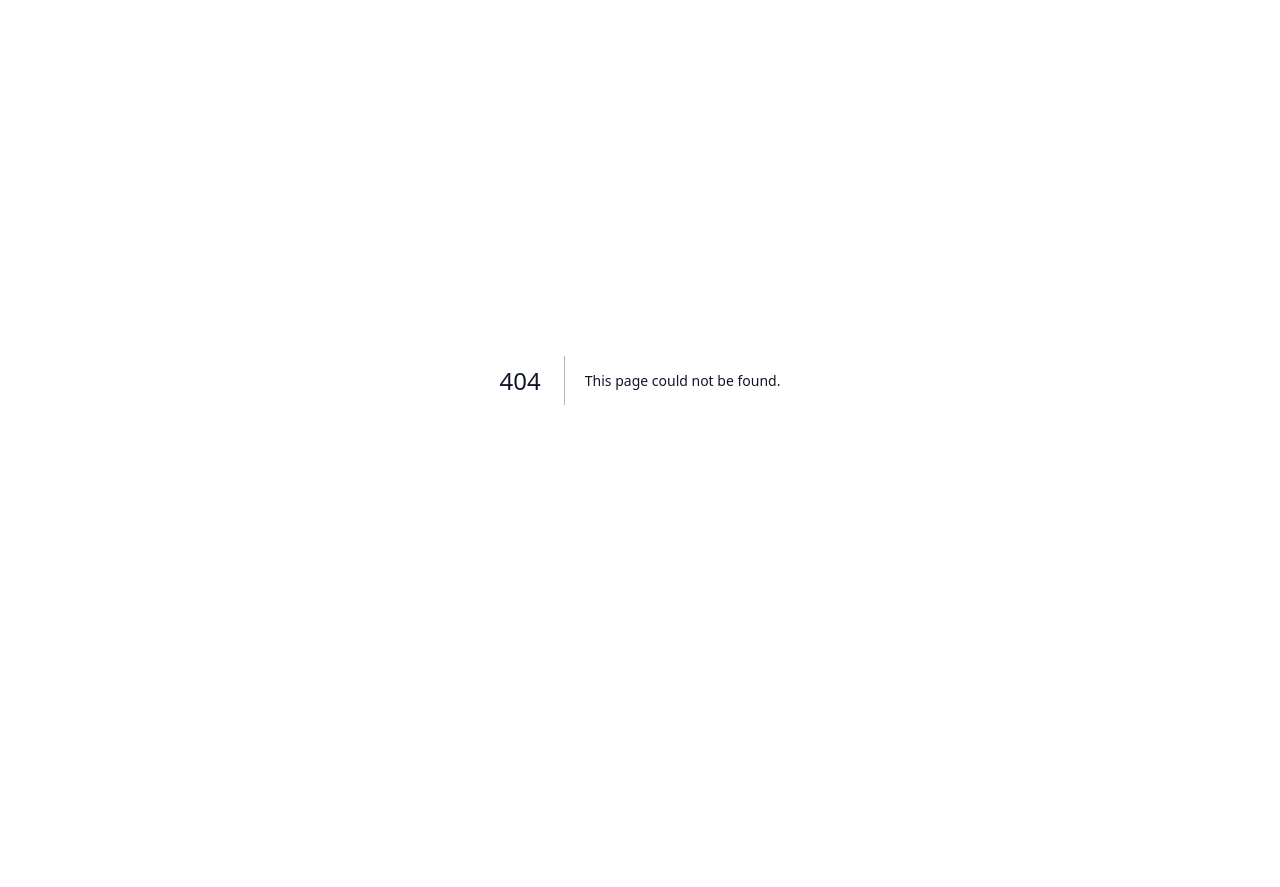
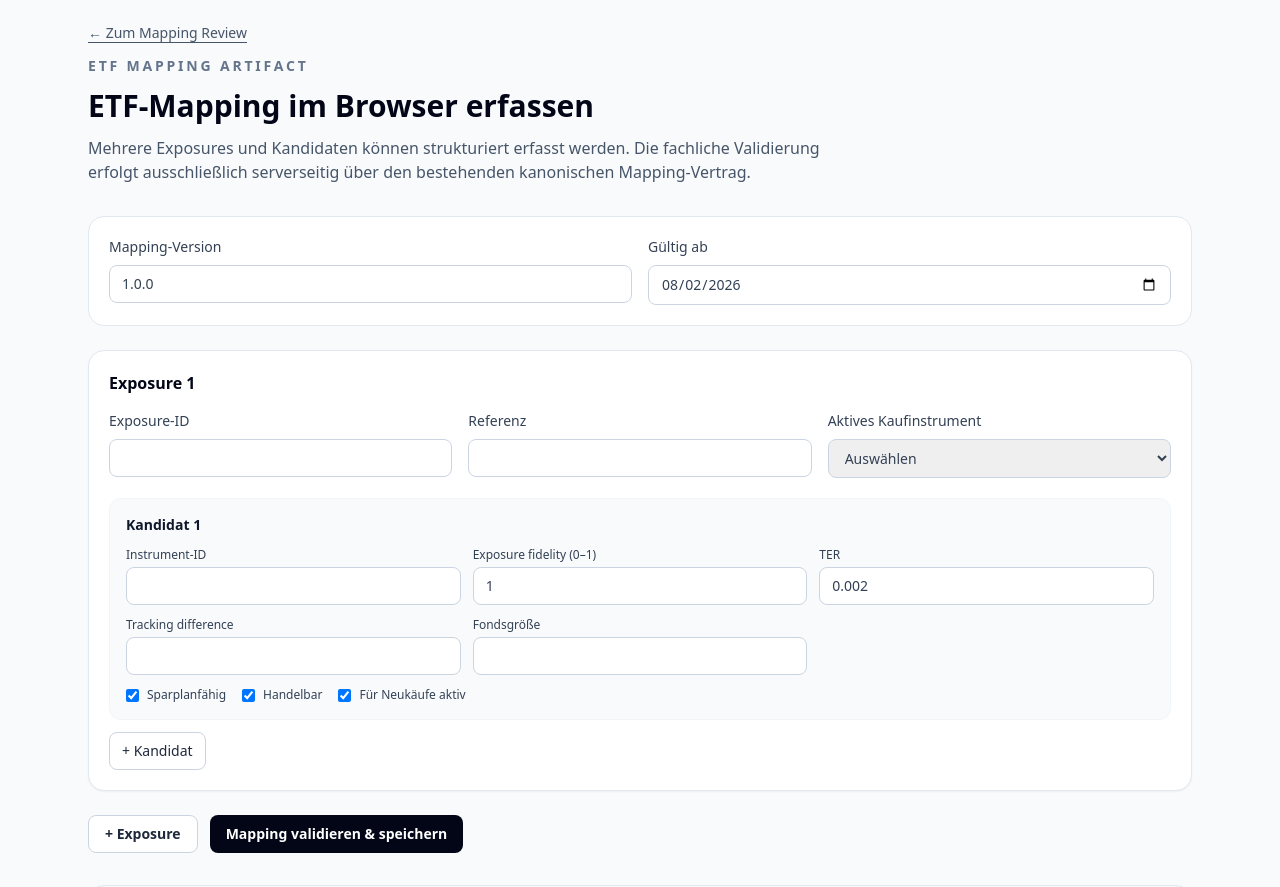
Before and after one commit to GithubLarsKomo/hedge-decision-cockpit, a Next.js app: page /monthly/run/mapping-review/new in a window 1280 px wide. Before the commit this address had no page. Shown: the part 20-907 px from the top of the page. Before the commit the page ends 800 px from the top, so only its background shows below. Built offline with nearby package versions, Linux system fonts and the light colour scheme.

Commit message:
Add ETF mapping artifact editor page

```diff
--- /dev/null
+++ b/app/monthly/run/mapping-review/new/page.tsx
@@ -0,0 +1,26 @@
+import Link from 'next/link';
+import MappingEditor from './MappingEditor';
+
+export const dynamic = 'force-dynamic';
+
+export default async function NewEtfMappingPage({ searchParams }: { searchParams: Promise<{ error?: string }> }) {
+  const params = await searchParams;
+  return (
+    <main className="mx-auto min-h-screen max-w-6xl space-y-8 px-6 py-10">
+      <header className="space-y-3">
+        <Link href="/monthly/run/mapping-review" className="text-sm font-medium text-slate-600 underline underline-offset-4">← Zum Mapping Review</Link>
+        <p className="text-sm font-semibold uppercase tracking-[0.2em] text-slate-500">ETF Mapping Artifact</p>
+        <h1 className="text-3xl font-semibold text-slate-950">ETF-Mapping im Browser erfassen</h1>
+        <p className="max-w-3xl text-slate-600">Mehrere Exposures und Kandidaten können strukturiert erfasst werden. Die fachliche Validierung erfolgt ausschließlich serverseitig über den bestehenden kanonischen Mapping-Vertrag.</p>
+      </header>
+
+      {params.error && <section className="rounded-2xl border border-red-200 bg-red-50 p-5 text-sm text-red-900">{params.error}</section>}
+
+      <MappingEditor />
+
+      <section className="rounded-2xl border border-slate-200 bg-slate-50 p-5 text-sm text-slate-600">
+        Sicherheitsgrenze: Das Speichern legt nur ein kanonisches Mapping-Artefakt an. Es aktiviert kein Mapping, trifft keine Review-Entscheidung und erzeugt keine Order.
+      </section>
+    </main>
+  );
+}
```
